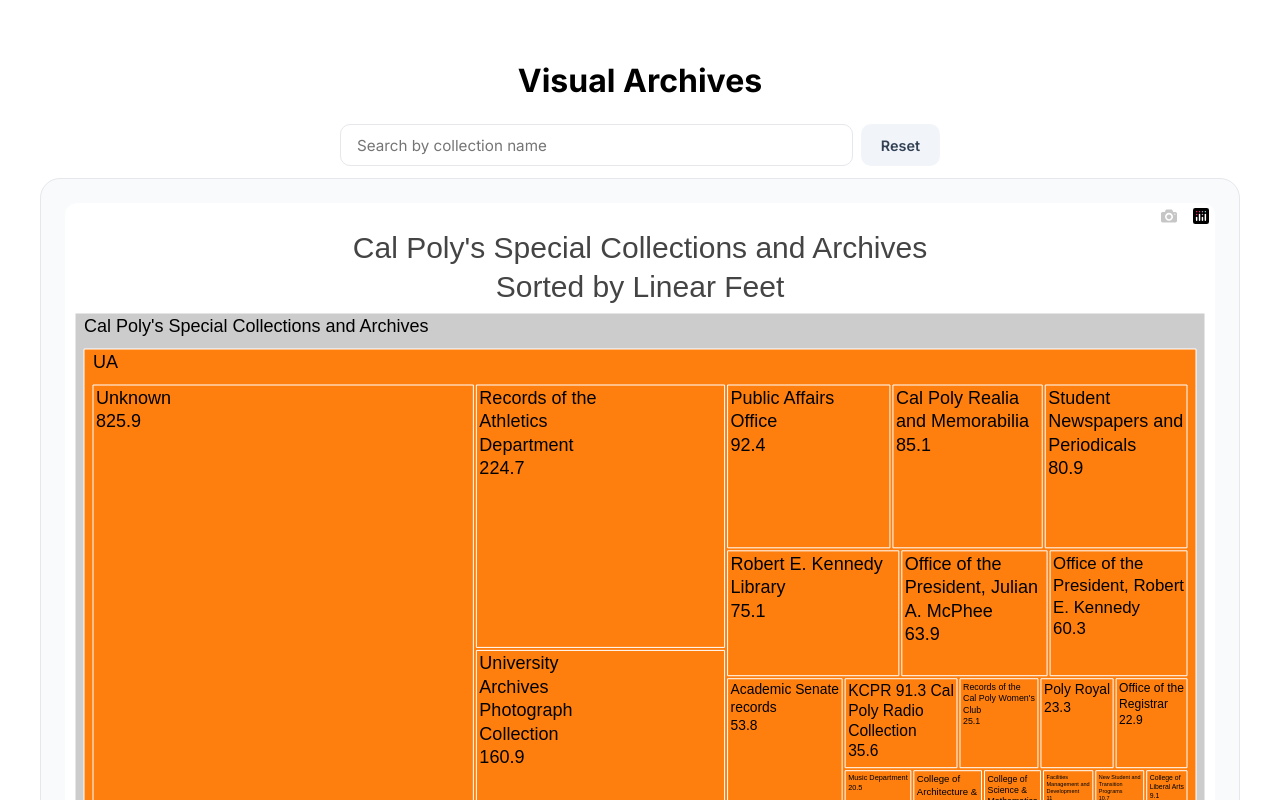
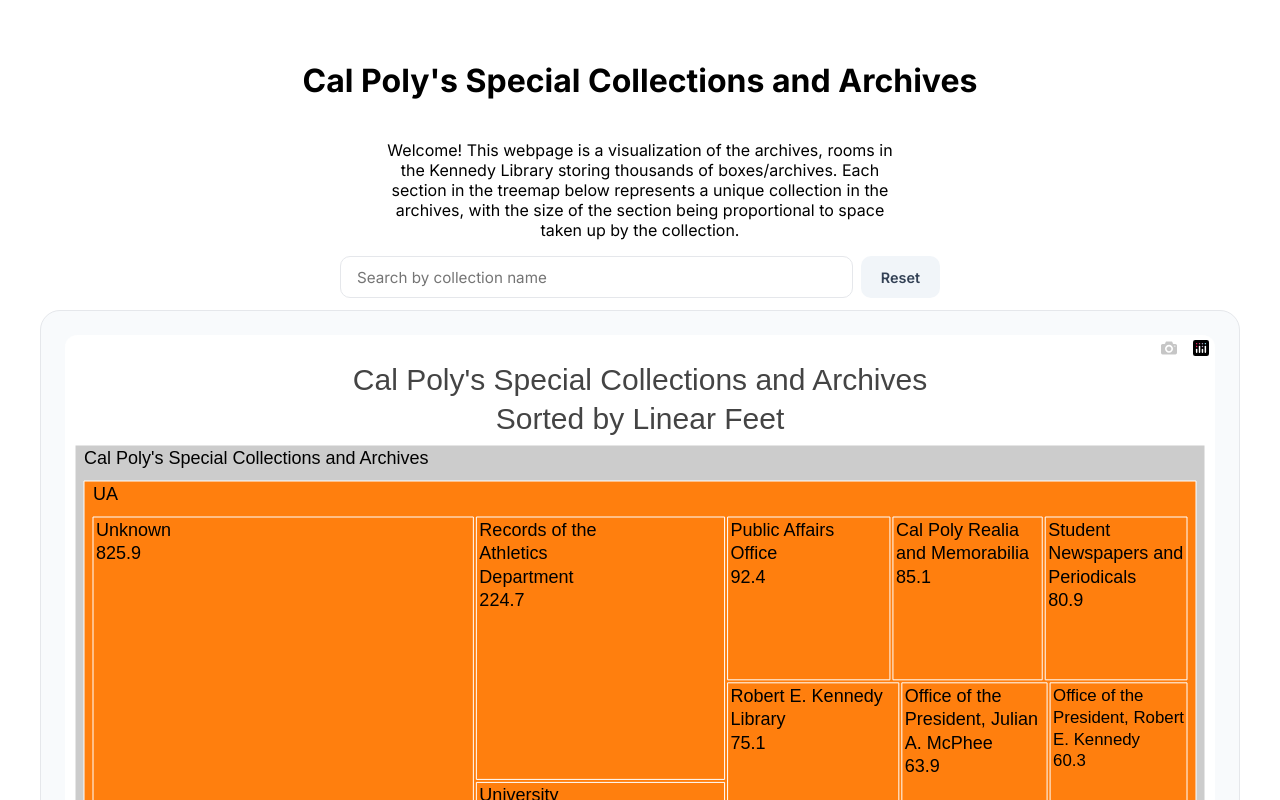
Before and after one commit to kylelin23/visualArchivesProject, a React (Vite) app: page / in a window 1280 px wide. Shown: the top 800 px of the page. Built offline with nearby package versions, Linux system fonts and the light colour scheme.

Commit message:
add description

```diff
--- a/src/App.css
+++ b/src/App.css
@@ -144,3 +144,10 @@
   background: white;
   display: block;
 }
+
+.description {
+  width: 40vw;
+  display: flex;
+  justify-content: center;
+  text-align: center;
+}
--- a/src/App.tsx
+++ b/src/App.tsx
@@ -86,7 +86,12 @@
   return (
     <div className="container">
       {/*Title*/}
-      <h1>Visual Archives</h1>
+      <h1>Cal Poly's Special Collections and Archives</h1>
+
+      <p className = "description">
+        Welcome! This webpage is a visualization of the archives, rooms in the Kennedy Library storing thousands of boxes/archives.
+        Each section in the treemap below represents a unique collection in the archives, with the size of the section being proportional to space taken up by the collection.
+      </p>
 
       {/*Search bar*/}
       <div className="searchBarWrapper" ref={searchBarRef}>
```
